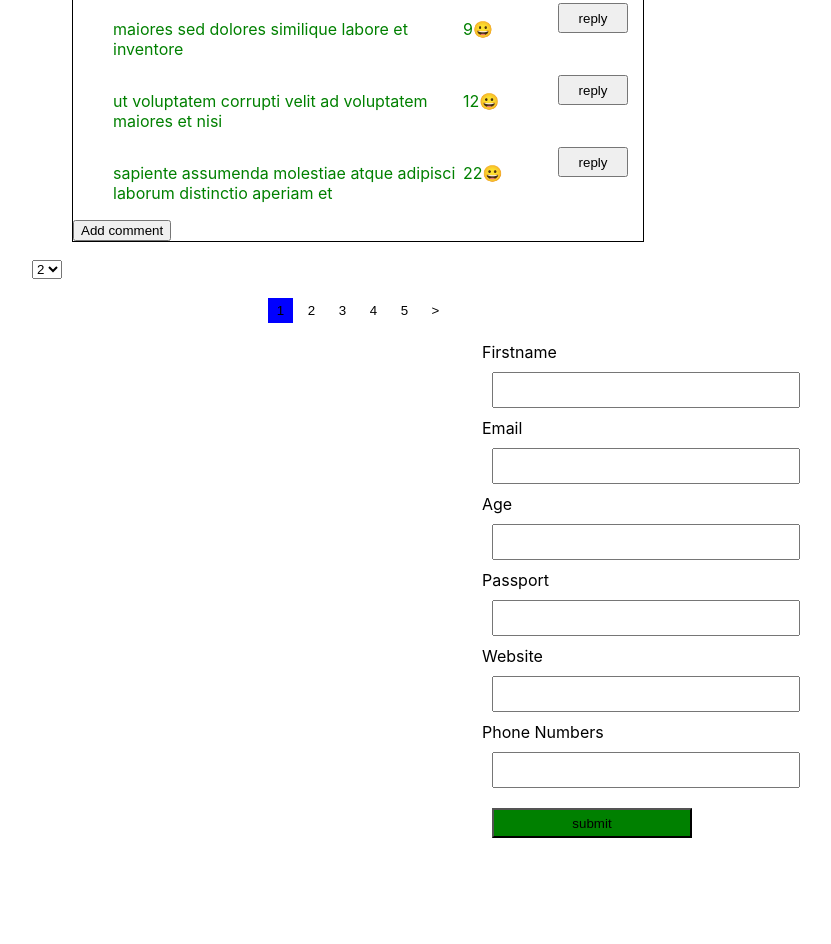
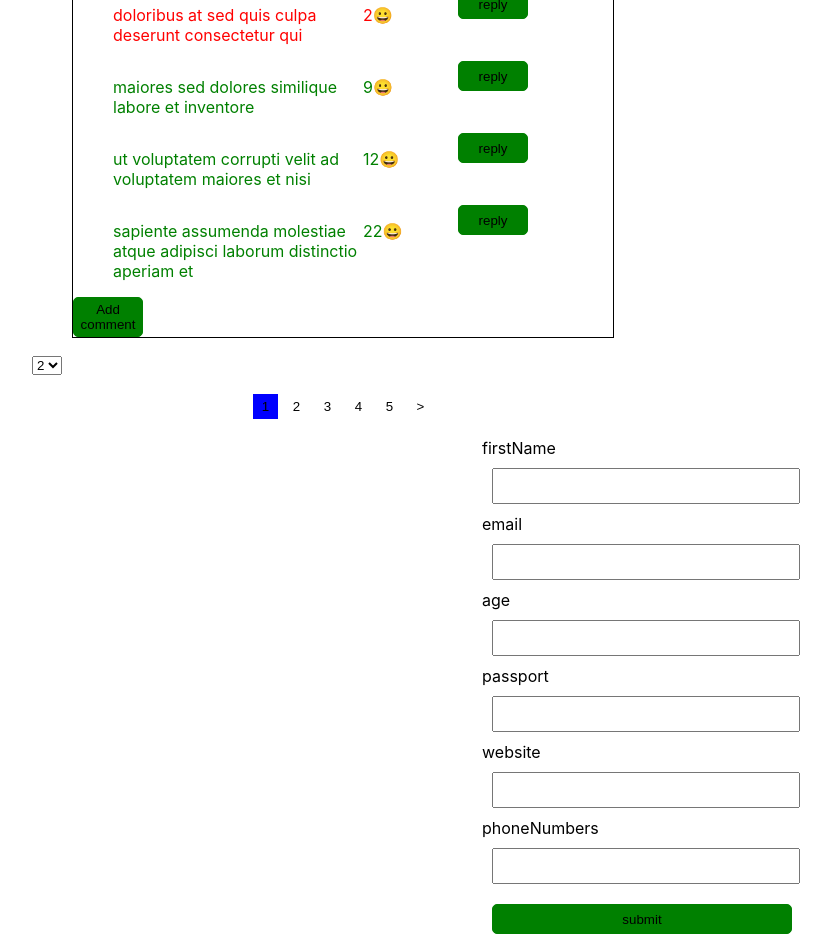
Before and after one commit to Seda615/homework4, a React (Create React App) app: page / in a window 1280 px wide. Shown: the part 600-1544 px from the top of the page, without its empty margins (8-839 px from the left). Before the commit the page ends 1448 px from the top, so only its background shows below. Built offline with nearby package versions, Linux system fonts and the light colour scheme.

Commit message:
change schema and sort

```diff
--- a/src/App.js
+++ b/src/App.js
@@ -1,4 +1,4 @@
-import Main from "./container/main";
+import Main from "./container/Main";
 import "./assets/style/index.css";
 
 function App() {
--- a/src/Schema/index.js
+++ b/src/Schema/index.js
@@ -3,43 +3,93 @@ class Schema {
         this.valid = valid
     }
 
+    required = (val) => {
+        return val.length  !== 0;
+    }
+
+    min = (val, min) => {
+        return val.length >= min;
+    }
+
+    max = (val, max) => {
+        return val.length <= max;
+    }
+
+    url = (val) => {
+        const validUrlRegExp = /[(http(s)?):\/\/(www\.)?a-zA-Z0-9@:%._\+~#=]{2,256}\.[a-z]{2,6}\b([-a-zA-Z0-9@:%_\+.~#?&//=]*)/ig;
+        return validUrlRegExp.test(val);
+    }
+
+    email = (val) => {
+        const validEmailregExp = /^[\w-\.]+@([\w-]+\.)+[\w-]{2,4}$/;
+        return validEmailregExp.test(val);
+    }
+
+    phone = (val) => {
+        for (let i = 0; i < val.length; i++) {
+            if (typeof +val !== 'number' || isNaN(val)) {
+                return false
+            }
+        }
+        return true;
+    }
+
+    string = (val) => {
+        return typeof val === 'string';
+    }
+
+    number = (val) => {
+        return typeof val === 'number' && !isNaN(val);
+    }
+
+    array_string = (values) => {
+        if (Array.isArray(values) && values.length !== 0) {
+            for (let value of values) {
+                if (typeof value !== 'string') {
+                    return false;
+                }
+            }
+        } else {
+            return false;
+        }
+        return true;
+    }
+
     validate(payload) {
 
-        const validEmailregExp = /^[\w-\.]+@([\w-]+\.)+[\w-]{2,4}$/;
-        const validUrlRegExp = /[(http(s)?):\/\/(www\.)?a-zA-Z0-9@:%._\+~#=]{2,256}\.[a-z]{2,6}\b([-a-zA-Z0-9@:%_\+.~#?&//=]*)/ig;
+        const ErrorMessage = {};
+        const names = Object.keys(this.valid);
 
-        const {firstName, email, age, passport, website, phoneNumbers} = this.valid;
-        const passportMessage = passport.validators[1](payload.passport);
-        const passportValid = passportMessage.validate()
-        const ErrorMessage = {};
+        for (let name of names) {
 
-        if (typeof payload.firstName !== firstName.type || payload.firstName.length < 3) {
-            ErrorMessage.firstName = firstName.message;
-        }
+            const validName = this.valid[name];
+            const validators = Array.isArray(validName.validators) ? validName.validators : [validName.validators];
+            const type = validName.type;
+            const typeFunc = type.replace(/\[/, '_').replace(/\]/, '');
 
-        if (!(typeof payload.email === email.type && validEmailregExp.test(payload.email))) {
-            ErrorMessage.email = 'Incorect email';
-        }
+            if (this[typeFunc](payload[name])) {
+                for (let validator of validators) {
+                    const validArray = typeof validator === 'string' ? validator.split(':') : validator;
 
-        if (!(typeof payload.age === age.type && payload.age.length !== 0)) {
-            ErrorMessage.age = 'age is required';
-        }
+                    if (typeof validator === 'function') {
+                        const {message, validate} = validator(payload[name])
 
-        if (typeof payload.passport !== passport.type || payload.passport.length > 9 || !passportValid) {
-            ErrorMessage.passport = passport.message;
-        }
+                        if (!validate()) {
+                            ErrorMessage[name] = message;
+                        }
 
-        if (!(typeof payload.website === website.type && validUrlRegExp.test(payload.website))) {
-            ErrorMessage.website = 'Incorect website';
-        }
+                    } else {
 
-        if (!Array.isArray(payload.phoneNumbers)) {
-            ErrorMessage.phoneNumbers = 'Invalid Phone Number'
-        } else {
-            for (let i = 0; i < payload.phoneNumbers.length; i++) {
-                if (typeof payload.phoneNumbers[i] !== 'string') {
-                    ErrorMessage.phoneNumbers = 'Invalid phone number';
+                        if (!this[validArray[0]](payload[name], validArray[1])) {
+                            const message = validName.message;
+                            ErrorMessage[name] = message ? message.replace(/{min}/, validArray[1]) : `Invalide ${name}`;
+                        }
+
+                    }
                 }
+
+            } else {
+                ErrorMessage[name] = `${name} must be ${type}`;
             }
         }
       return ErrorMessage;
@@ -51,14 +101,9 @@ const passportValidator = (extra, message = 'Default error message') => {
     return {
 
       validate: () => {
-
           const passportRegexp = /^[A-Z][A-Z][0-9]/;
 
-          if (passportRegexp.test(extra)) {
-              return true;
-          } else {
-              return false;
-          }
+          return passportRegexp.test(extra)
       },
 
       message
--- a/src/assets/style/index.css
+++ b/src/assets/style/index.css
@@ -11,13 +11,11 @@
 }
 .comments li {
     display: flex;
-    justify-content: space-between;
-    max-width: 600px;
-    width: 100%;
+    width: 500px;
 }
 
 #comment {
-    width: 350px;
+    width: 250px;
 }
 
 .comments li p {
@@ -25,11 +23,11 @@
 }
 
 .comments li span {
-    width: 70px;
+    width: 100px;
 }
 
 .comments form {
-    width: 70px;
+    width: 175px;
     height: 50px;
 }
 
@@ -112,7 +110,10 @@
     margin: 10px;
 }
 
-.form input[type="submit"] {
-    width: 200px;
+.button {
     background-color: green;
+    width: 70px;
+    height: 40px;
+    border: 1px solid green;
+    border-radius: 5px;
 }
--- /dev/null
+++ b/src/container/User/Input.js
@@ -0,0 +1,13 @@
+import React from "react";
+
+function Input({name, type, value, onChange, className}) {
+
+    return (
+        <>
+            <label>{name}</label>
+            <input type={type} name={name} value={value} onChange={onChange} className={className} />
+        </>
+    )
+}
+
+export default Input
--- a/src/container/User/index.js
+++ b/src/container/User/index.js
@@ -1,60 +1,56 @@
 import React, {Component} from "react";
 import schema from "../../Schema";
 import ErrorMessage from "./Error";
+import Input from "./Input";
 
-// TODO: add ErrorMessage
 
 class User extends Component {
     constructor(props) {
         super(props);
         this.state = {
+            user: {
                 firstName: "",
                 email: "",
                 age: "",
                 passport: "",
                 website: "",
                 phoneNumbers: "",
+            },
             errors: {}
         }
     }
 
     validate = (e) => {
         e.preventDefault()
-        const {firstName, email, age, passport, website, phoneNumbers} = this.state;
-        const errors = schema.validate({firstName, email, age, passport, website, phoneNumbers: phoneNumbers.split(" ")});
-        this.setState({errors});
+        const {user} = this.state;
+        const {phoneNumbers, age} = user;
+        const errors = schema.validate({...user, age: +age, phoneNumbers: phoneNumbers.split(" ")});
+        this.setState({errors, user: {firstName: "", email: "", age: "", passport: "", website: "", phoneNumbers: ""}});
     }
 
     handleChange = (e) => {
-        this.setState({[e.target.name]: e.target.value})
+        this.setState({user: {...this.state.user,[e.target.name]: e.target.value}});
     }
 
     render() {
-
-        const {firstname, email, age, passport, website, phoneNumbers, errors} = this.state;
-
+        const {user, errors} = this.state;
+        const {firstName, email, age, passport, website, phoneNumbers} = user;
 
         return (
             <form action="#" onSubmit={this.validate} className="form">
-                <label>Firstname</label>
-                <input type="text" name="firstName" value={firstname} onChange={this.handleChange} />
+                <Input type="text" name="firstName" value={firstName} onChange={this.handleChange} />
                 <ErrorMessage error={errors.firstName} />
-                <label>Email</label>
-                <input type="text" name="email" value={email} onChange={this.handleChange} />
+                <Input type="text" name="email" value={email} onChange={this.handleChange} />
                 <ErrorMessage error={errors.email} />
-                <label>Age</label>
-                <input type="text" name="age" value={age} onChange={(e) => this.setState({age: +e.target.value})} />
+                <Input type="text" name="age" value={age} onChange={this.handleChange} />
                 <ErrorMessage error={errors.age} />
-                <label>Passport</label>
-                <input type="text" name="passport" value={passport} onChange={this.handleChange} />
+                <Input type="text" name="passport" value={passport} onChange={this.handleChange} />
                 <ErrorMessage error={errors.passport} />
-                <label>Website</label>
-                <input type="text" name="website" value={website} onChange={this.handleChange} />
+                <Input type="text" name="website" value={website} onChange={this.handleChange} />
                 <ErrorMessage error={errors.website} />
-                <label>Phone Numbers</label>
-                <input type="text" name="phoneNumbers" value={phoneNumbers} onChange={this.handleChange} />
+                <Input type="text" name="phoneNumbers" value={phoneNumbers} onChange={this.handleChange} />
                 <ErrorMessage error={errors.phoneNumbers} />
-                <input type="submit" value="submit" />
+                <Input type="submit" value="submit" className="button" />
             </form>
         )
     }
--- a/src/container/main/index.js
+++ b/src/container/main/index.js
@@ -1,8 +1,8 @@
 import React, {Component} from "react";
 import { deepClone } from "../../utility/posts";
 import data from "../../data"
-import Posts from "../posts";
-import List from "../list";
+import Posts from "../Posts";
+import List from "../List";
 import User from "../User";
 
 const pageSizeOptions = [2, 3, 4, 5];
@@ -21,11 +21,11 @@ class Main extends Component {
     }
 
     componentDidMount() {
-        const {postsPerPage, items} = this.state;
-        const indexOfLastPost = this.state.currentPage * postsPerPage;
+        const {postsPerPage, items, currentPage} = this.state;
+        const indexOfLastPost = currentPage * postsPerPage;
         const indexOfFirstPost = indexOfLastPost - postsPerPage;
 
-        const totalPosts= this.state.items.length;
+        const totalPosts= items.length;
         const pageNumber = [];
         const pageCount = (Math.ceil(totalPosts / postsPerPage));
         for (let i = 1; i <= pageCount; i++) {
@@ -75,19 +75,17 @@ class Main extends Component {
     }
 
     changePageSize = (e) => {
-        e.preventDefault();
+        const {currentPage, postsPerPage, items} = this.state;
         const perPage = +e.target.value;
-        const indexOfPrevFirstPost = (this.state.currentPage - 1) * this.state.postsPerPage + 1;
-        const currentPage = Math.ceil((indexOfPrevFirstPost) / perPage);
-        const indexOfLastPost = currentPage * perPage;
-        const indexOfFirstPost = indexOfLastPost - perPage;
-        const currentItems = this.state.items.slice(indexOfFirstPost, indexOfLastPost);
-        const pageCount = Math.ceil(this.state.items.length / perPage);
+        const indexOfPrevFirstPost = (currentPage - 1) * postsPerPage + 1;
+        const nextCurrentPage = Math.ceil((indexOfPrevFirstPost) / perPage);
+        const currentItems = items.slice(currentPage * perPage -perPage, currentPage * perPage);
+        const pageCount = Math.ceil(items.length / perPage);
         const pages = [];
         for (let i = 1; i <= pageCount; i++) {
             pages.push(i);
         }
-        this.setState({postsPerPage: perPage, currentPosts: currentItems, pages, currentPage})
+        this.setState({postsPerPage: perPage, currentPosts: currentItems, pages, currentPage: nextCurrentPage})
     }
 
     changePage = (page) => {
--- a/src/container/posts/Comments.js
+++ b/src/container/posts/Comments.js
@@ -11,7 +11,8 @@ class Comments extends Component {
 
     addReply = (e, postId, comIndex) => {
         e.preventDefault();
-        const {replyCount, reply} = this.state;
+        const {reply} = this.state;
+        const {replyCount} =this.props;
         if (reply) {
             this.props.addReply(postId, comIndex, reply);
             this.setState({ openReplyInput: 0, reply: ""});
@@ -49,11 +50,15 @@ class Comments extends Component {
                         {(openReplyInput === `${id}-${i}`) &&
                             <form action="#">
                                 <input value={reply} onChange={(e) => this.setState({reply: e.target.value})} />
-                                <button onClick={(e) => this.addReply(e, id, i)}>ok</button>
+                                <button onClick={(e) => this.addReply(e, id, i)} className="button">ok</button>
                             </form>
                         }
                         {!(openReplyInput === `${id}-${i}` || replyCount[`${post.id}-${i}`]) &&
-                            <button onClick={() =>this.setState({openReplyInput: `${id}-${i}`})}>reply</button>
+                            <button
+                                onClick={() =>this.setState({openReplyInput: `${id}-${i}`})}
+                                className="button"
+                            >reply
+                            </button>
                         }
                     </li>
                 ))}
--- /dev/null
+++ b/src/container/posts/Post.js
@@ -0,0 +1,69 @@
+import React, {Component} from "react";
+import Comments from "./Comments";
+
+class Post extends Component {
+
+    constructor() {
+        super();
+        this.state = {
+            openCommentInput: 0,
+            comment: "",
+            rate: "",
+        }
+    }
+
+    addComment = (e, id) => {
+        const {comment, rate} = this.state;
+        e.preventDefault()
+
+        if (!isNaN(rate) && comment.length !== 0) {
+            this.props.addComment(id, comment, rate);
+            this.setState({openCommentInput: 0, comment: "", rate: ""});
+        }
+    }
+
+    render () {
+
+        const {post, replyCount, setReplyCount, addReply, searchByComment} = this.props;
+        const {openCommentInput, comment, rate} = this.state;
+
+        return (
+            <li key={post.id} className="posts">
+                <span>{post.id} </span>
+                {post.name}
+                <Comments
+                    post={post}
+                    id={post.id}
+                    addReply={addReply}
+                    searchByComment={searchByComment}
+                    replyCount={replyCount}
+                    setReplyCount={setReplyCount}
+                />
+                {(openCommentInput === post.id) &&
+                    <form action="#">
+                        <label>comment</label>
+                        <input
+                            type={"text"}
+                            value={comment}
+                            onChange={(e) => this.setState({comment: e.target.value})}
+                        />
+                        <label>rate</label>
+                        <input
+                            type={"text"}
+                            value={rate}
+                            onChange={(e) => this.setState({rate: e.target.value})}
+                        />
+                        <button onClick={(e) => this.addComment(e, post.id)} className="button">Ok</button>
+                    </form>
+                }
+                {!(openCommentInput === post.id ) &&
+                    <button onClick={() => this.setState({openCommentInput: post.id})} className="button">
+                        Add comment
+                    </button>
+                }
+            </li>
+        )
+    }
+}
+
+export default Post
--- a/src/container/posts/index.js
+++ b/src/container/posts/index.js
@@ -1,33 +1,20 @@
 import React, {Component} from "react";
-import Comments from "./Comments";
 import Pagination from "./Pagination";
+import Post from "./Post";
 
 class Posts extends Component {
     constructor(props) {
         super(props)
         this.state = {
-            openCommentInput: 0,
-            comment: "",
-            rate: "",
             searchByComment: ""
-        }
-    }
-
-    addComment = (e, id) => {
-        const {comment, rate} = this.state;
-        e.preventDefault()
-
-        if (!isNaN(rate) && comment.length !== 0) {
-            this.props.addComment(id, comment, rate);
-            this.setState({openCommentInput: 0, comment: "", rate: ""});
         }
     }
 
     render() {
 
-        const {currentPosts, postsPerPage, totalPosts, changePage, pages} = this.props;
+        const {currentPosts, postsPerPage, totalPosts, changePage, pages, addComment} = this.props;
         const {addReply, pageSizeOptions, changePageSize, currentPage, replyCount, setReplyCount} = this.props;
-        const {openCommentInput, comment, rate, searchByComment} = this.state;
+        const {searchByComment} = this.state;
 
         return (
             <div>
@@ -41,40 +28,15 @@ class Posts extends Component {
                 </p>
                 <ol style={{ listStyleType: 'none' }}>
                     {currentPosts.map(post => (
-                        <li key={post.id} className="posts">
-                            <span>{post.id} </span>
-                            {post.name}
-                            <Comments
-                                post={post}
-                                id={post.id}
-                                addReply={addReply}
-                                searchByComment={searchByComment}
-                                replyCount={replyCount}
-                                setReplyCount={setReplyCount}
-                            />
-                            {(openCommentInput === post.id) &&
-                                <form action="#">
-                                    <label>comment</label>
-                                    <input
-                                        type={"text"}
-                                        value={comment}
-                                        onChange={(e) => this.setState({comment: e.target.value})}
-                                    />
-                                    <label>rate</label>
-                                    <input
-                                        type={"text"}
-                                        value={rate}
-                                        onChange={(e) => this.setState({rate: e.target.value})}
-                                    />
-                                    <button onClick={(e) => this.addComment(e, post.id)}>Ok</button>
-                                </form>
-                            }
-                            {!(openCommentInput === post.id ) &&
-                                <button onClick={() => this.setState({openCommentInput: post.id})}>
-                                    Add comment
-                                </button>
-                            }
-                        </li>
+                        <Post
+                            post={post}
+                            addReply={addReply}
+                            replyCount={replyCount}
+                            setReplyCount={setReplyCount}
+                            searchByComment={searchByComment}
+                            addComment={addComment}
+                            key={post.id}
+                        />
                     ))}
                 </ol>
                 <Pagination
```
Also changed, not shown: src/container/list/index.js (+36 -12 lines). Lines whose indentation alone changed are shown as unchanged.
